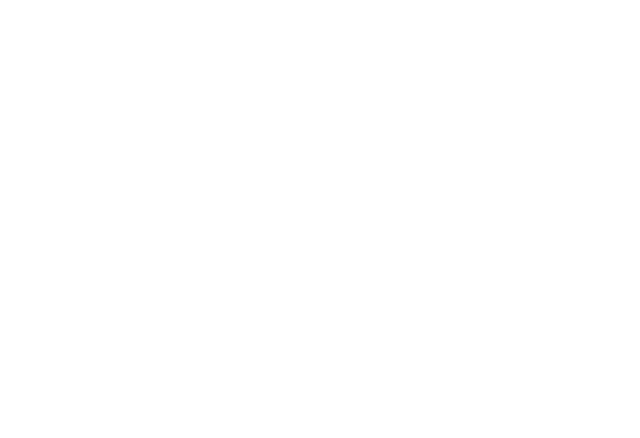
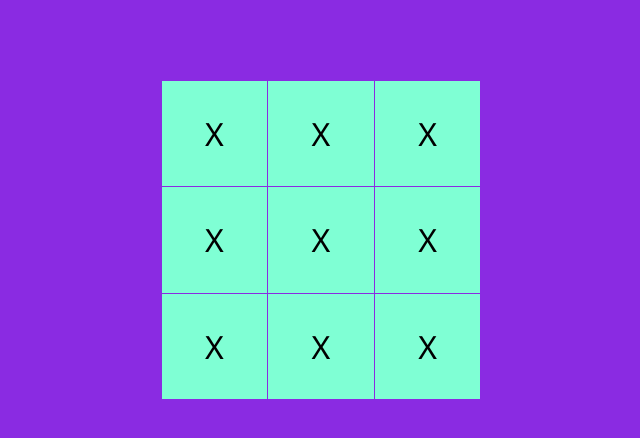
Before and after one commit to jaideepsuner/tic-tac-toe, a plain HTML site: page index.html in a window 1280 px wide. Shown: the whole page, without its empty margins (319-959 px from the left). Drawn offline with Linux system fonts and the light colour scheme.

Commit message:
basic html css

```diff
--- a/index.html
+++ b/index.html
@@ -8,7 +8,19 @@
     <title>Document</title>
   </head>
   <body>
-    <div id="root"></div>
+    <div class="root">
+      <div class="gameContainer">
+        <div class="box"><span class="signtext">X</span></div>
+        <div class="box"><span class="signtext">X</span></div>
+        <div class="box"><span class="signtext">X</span></div>
+        <div class="box"><span class="signtext">X</span></div>
+        <div class="box"><span class="signtext">X</span></div>
+        <div class="box"><span class="signtext">X</span></div>
+        <div class="box"><span class="signtext">X</span></div>
+        <div class="box"><span class="signtext">X</span></div>
+        <div class="box"><span class="signtext">X</span></div>
+      </div>
+    </div>
     <script src="./script.js"></script>
   </body>
 </html>
--- a/script.js
+++ b/script.js
@@ -0,0 +1,6 @@
+// things needed to be done
+// 1. create the board
+// 2. make board/sign array
+// 3. display signs
+// 4. create players
+// 5. make win-loose mechanism
--- a/style.css
+++ b/style.css
@@ -0,0 +1,26 @@
+body {
+  background-color: blueviolet;
+  font-family: 'Segoe UI', Tahoma, Geneva, Verdana, sans-serif;
+}
+
+.gameContainer {
+  width: 20rem;
+  height: 20rem;
+  display: grid;
+  grid-template-columns: 1fr 1fr 1fr;
+  margin: auto;
+  margin-top: 5rem;
+}
+
+.box {
+  background-color: aquamarine;
+  margin: 0.05rem;
+  display: flex;
+  justify-content: center;
+  align-items: center;
+  font-size: 2rem;
+}
+
+.box:hover {
+  background-color: rgb(127, 182, 255);
+}
```
